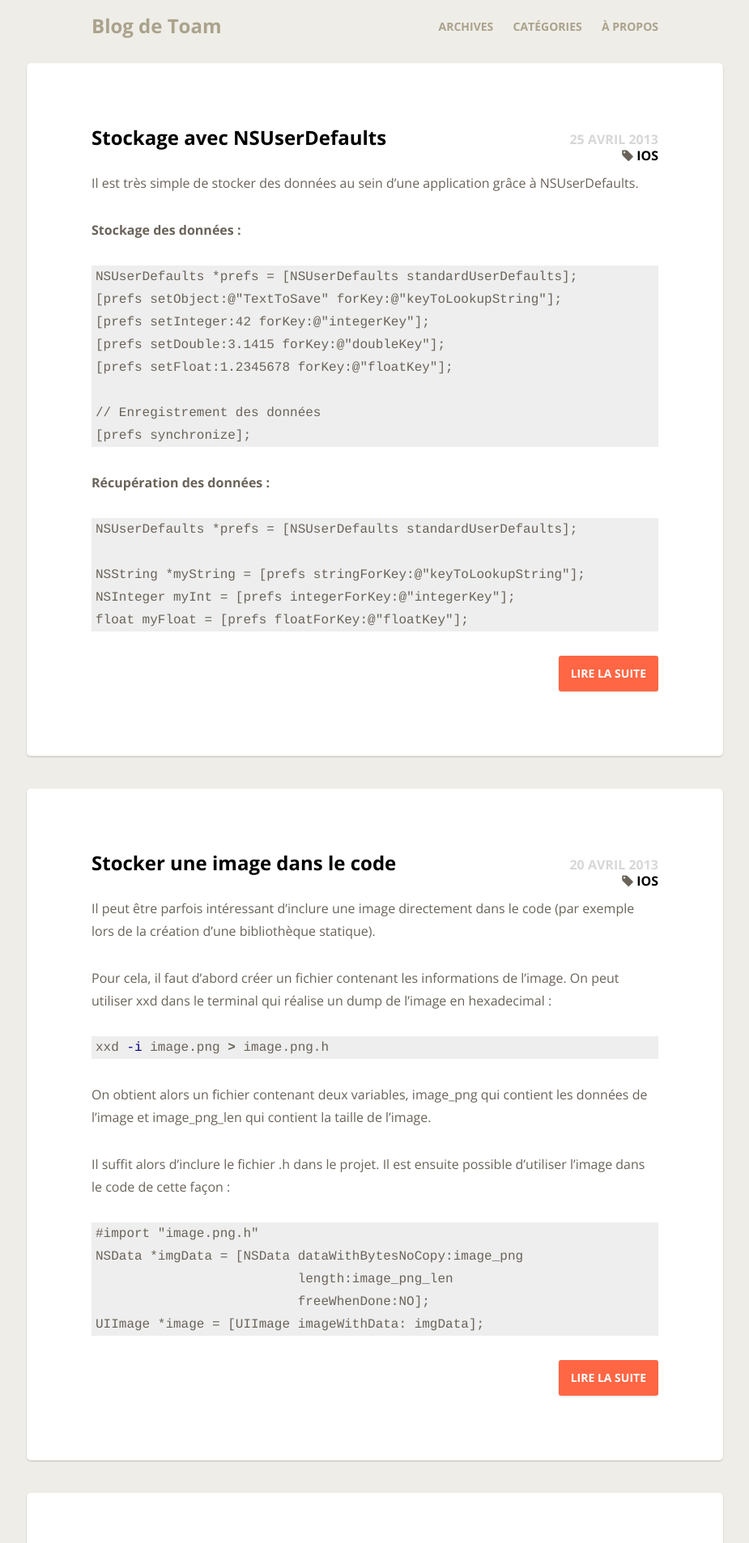
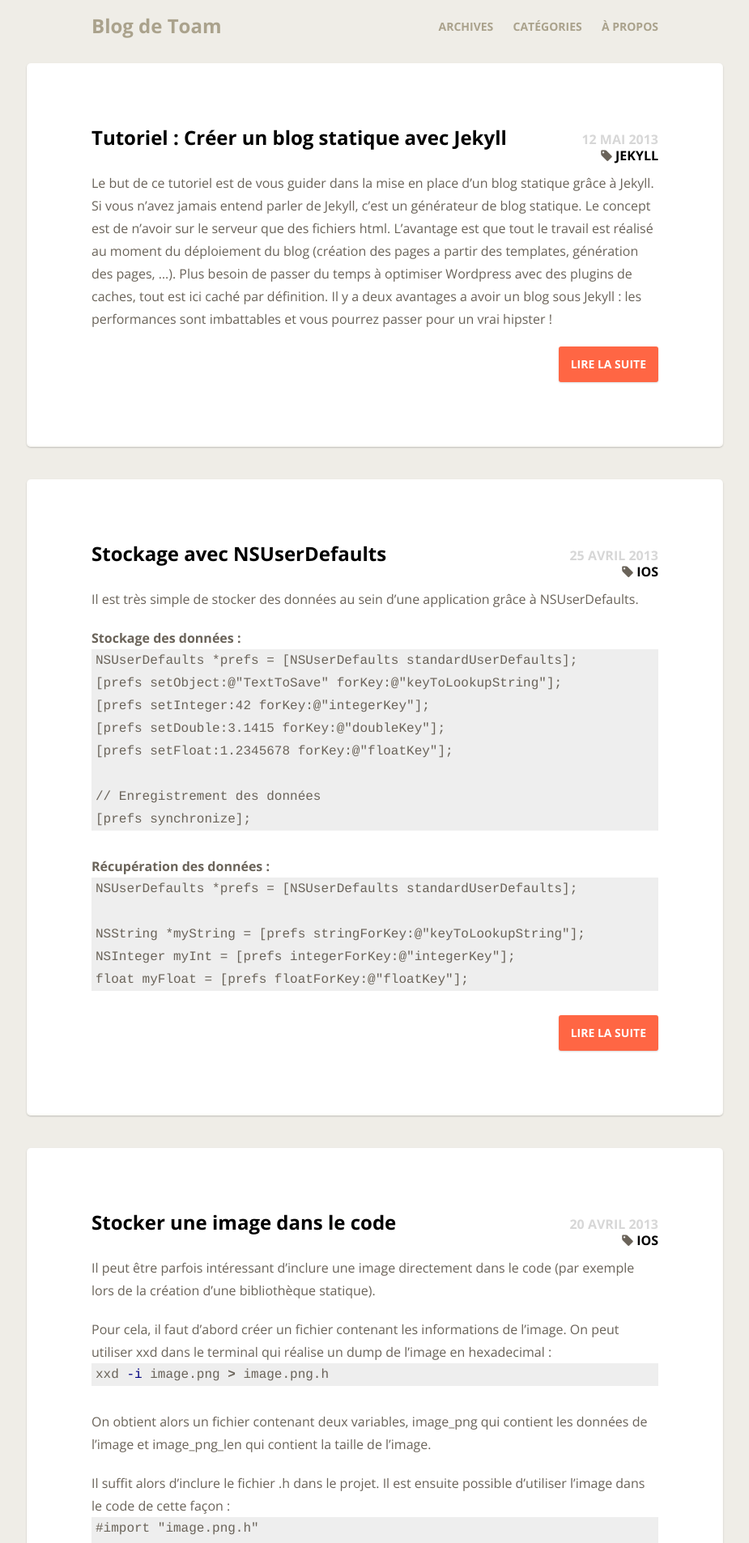
Before and after one commit to Toam/toam.fr, a Jekyll site: the page built from index.html, in a window 1280 px wide. Shown: the top 1906 px of the page at 81% size, without its empty margins (177-1102 px from the left). Built offline with Jekyll 4.4.1, drawn with Linux system fonts in a browser that asks for light colours; nearby versions of some CDN libraries; the list of posts is cut into pages by our own code; some of the changed text lies outside the part shown.

Commit message:
Ajout tuto jekyll

```diff
--- /dev/null
+++ b/_posts/2013-05-12-tutorial-jekyll.markdown
@@ -0,0 +1,51 @@
+---
+layout: post
+title:  "Tutoriel : Créer un blog statique avec Jekyll"
+category: jekyll
+comments: true
+---
+
+Le but de ce tutoriel est de vous guider dans la mise en place d'un blog statique grâce à Jekyll. Si vous n'avez jamais entend parler de Jekyll, c'est un générateur de blog statique. Le concept est de n'avoir sur le serveur que des fichiers html. L'avantage est que tout le travail est réalisé au moment du déploiement du blog (création des pages a partir des templates, génération des pages, ...). Plus besoin de passer du temps à optimiser Wordpress avec des plugins de caches, tout est ici caché par définition. Il y a deux avantages a avoir un blog sous Jekyll : les performances sont imbattables et vous pourrez passer pour un vrai hipster !
+
+<!--more-->
+##### Installation Jekyll
+La première étape est d'installer la gem Jekyll :
+{% highlight sh %}
+$ gem install jekyll
+{% endhighlight %}
+
+Il faut ensuite se placer dans le dossier où vous voulez créer votre blog avant de lancer la création :
+{% highlight sh %}
+$ jekyll new monblog
+$ cd monblog
+{% endhighlight %}
+
+Jekyll embarque le serveur WEBrick, il est donc possible de voir directement le blog grâce à la commande serve :
+{% highlight sh %}
+$ jekyll serve
+{% endhighlight %}
+
+Le blog est visible à cette adresse : http://localhost:4000
+
+La commande serve propose une option intéressante, "watch", qui permet de mettre à jour automatiquement le blog pendant le développement. Dès qu'un fichier est modifié (par exemple le contenu d'un article de blog), les pages correspondantes sont re-générées.
+{% highlight sh %}
+$ jekyll serve -w
+{% endhighlight %}
+
+##### Création des pages et des articles
+
+##### Localiser Jekyll
+
+##### Réaliser une page de catégories
+
+##### Réaliser une page d'archives
+
+##### Création d'un sitemap
+
+##### Commentaires avec Disqus
+
+##### Automatiser le deployement vers un FTP
+
+##### Test sur Amazon S3
+
+##### Quelques benchmarks
--- a/css/style.css
+++ b/css/style.css
@@ -247,7 +247,7 @@ h4 { font-size:24px;}
 h5 { font-size:18px;}
 h6 { font-size:12px; margin-bottom: 15px}
 
-p       { margin-bottom: 30px;}
+p       { margin-bottom: 20px;}
 em      { font-style: italic;}
 strong  { font-weight: bold;}
 .small  { font-size: 80%;}
@@ -257,6 +257,7 @@ strong  { font-weight: bold;}
     padding: 0 5px;
     font-family: 'Courier';
     margin-bottom: 30px;
+    margin-top: -20px;
 }
 
 
```
Also changed, not shown: README.md.
